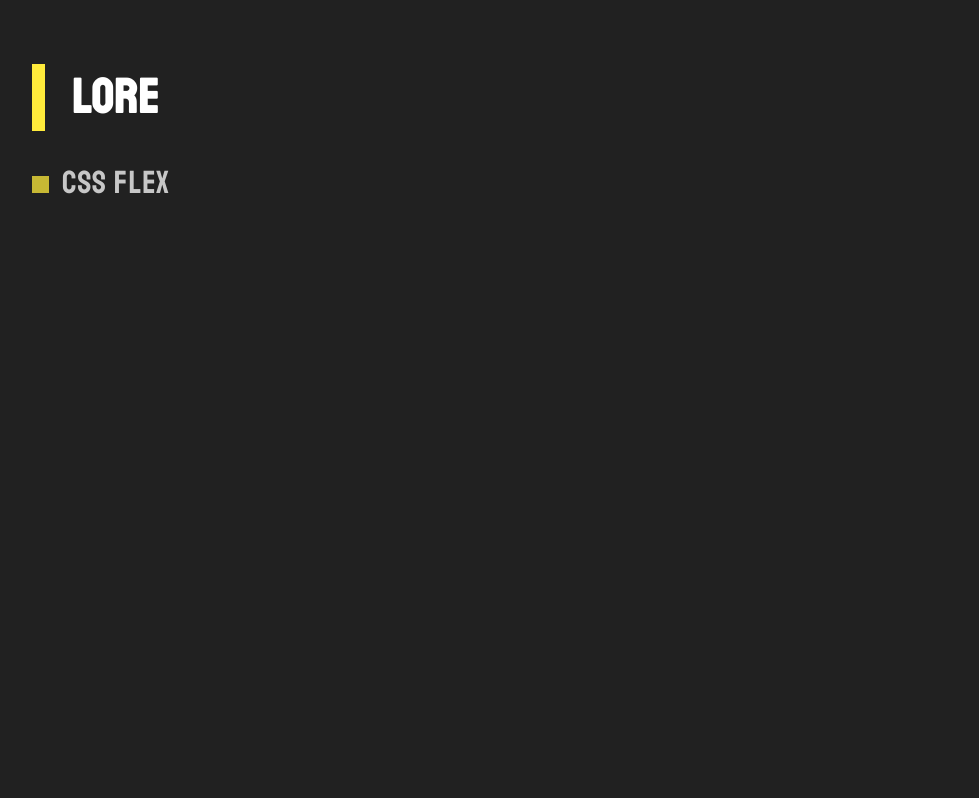
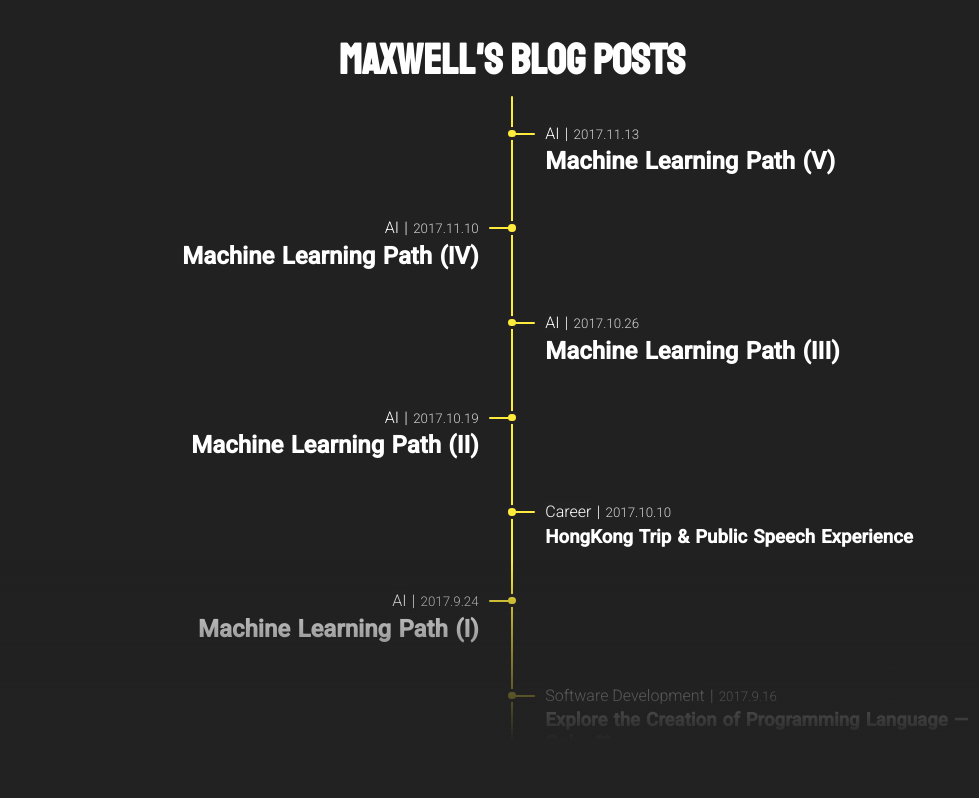
Before and after one commit to Alexius-Huang/Svartalvheim, a Nuxt app: page /ansuz in a window 1280 px wide. Shown: the top 798 px of the page, without its empty margins (128-1107 px from the left). Built offline with nearby package versions, Linux system fonts and the light colour scheme.

Commit message:
Ansuz - Able to show the blog posts timeline

```diff
--- a/pages/ansuz.vue
+++ b/pages/ansuz.vue
@@ -1,28 +1,74 @@
 <template>
   <main>
-    <div class="title-wrapper">
-      <h1 class="title">Lore</h1>
-    </div>
+    <h1 class="title">Maxwell's Blog Posts</h1>
 
-    <ul class="topics">
-      <li @click="openArticle('css-flex')">CSS Flex</li>
+    <ul class="timeline-layout">
+      <li v-for="{ created, title, category, id, link = '#' } in posts" :key="id">
+        <div class="info">
+          <span class="category">
+            <button>
+              {{ category }}
+            </button>
+          </span> |
+          <span class="date">{{ created.join('.') }}</span>
+        </div>
+        <h2
+          class="title"
+          :class="{ smaller: title.length > 30 }"
+        >
+          <a :href="link" target="_blank">{{ title }}</a>
+        </h2>
+      </li><!--
+   --><li v-if="hasMoreArticles" class="load-more">
+        <button @click="nextPage">Load More</button>
+      </li>
     </ul>
-
-    <div class="topic-wrapper" :class="{ active: !!topic }">
-      <nuxt-child />
-    </div>
   </main>
 </template>
 
 <script>
+import posts from '@/resources/ansuz/posts.json';
+
 export default {
+  data() {
+    return {
+      totalPosts: posts,
+      posts: [],
+      page: 1,
+      pageSize: 10,
+    };
+  },
   computed: {
-    topic() { return this.$route.params.topic; },
+    hasMoreArticles() {
+      const { page, pageSize, totalPosts } = this;
+      return totalPosts.length > (page * pageSize);
+    },
   },
   methods: {
     openArticle(topic) {
       this.$router.push({ name: 'ansuz-topic', params: { topic } });
     },
+    appendPostAnimation() {
+      const { totalPosts, posts, page, pageSize } = this;
+
+      if (posts.length < page * pageSize) {
+        const newPost = totalPosts[posts.length];
+        if (newPost) {
+          const newPosts = Array.from(posts);
+          newPosts.push(newPost);
+          this.posts = newPosts;
+
+          setTimeout(this.appendPostAnimation, 500);
+        }
+      }
+    },
+    nextPage() {
+      this.page += 1;
+      this.appendPostAnimation();
+    },
+  },
+  mounted() {
+    this.appendPostAnimation();
   },
 };
 </script>
@@ -35,53 +81,155 @@ export default {
 main
   width: 960px
   box-sizing: border-box
-  padding: 48pt 0
   margin: 0 auto
-  @include title-style
 
-  > ul.topics
-    margin-top: 24pt
-    box-sizing: border-box
-    display: block
+  &:before
+    content: ''
+    position: fixed
+    width: 100vw
+    height: 30vh
+    bottom: 0
+    left: 0
+    background-image: linear-gradient(to top, #222 25%, transparent 100%)
+    pointer-events: none
+    z-index: 100
 
+  > h1.title
+    color: white
+    padding: 25pt 0
+    margin: 0
+    text-align: center
+    font-family: $base-font-family
+
+  > ul.timeline-layout
+    position: relative
+    padding-bottom: 192pt
+    &:before
+      position: absolute
+      content: ''
+      width: 2px
+      height: calc(100% + 50px)
+      background-color: $yellow-500
+      left: 0
+      right: 0
+      top: -25px
+      margin: 0 auto
+      border-radius: 1pt
+
+    $time-pivot-size: 10pt
+    $gap-from-timeline: 25pt
     > li
+      font-size: 12pt
       color: white
-      font-size: 24pt
-      letter-spacing: .7pt
-      font-family: $base-font-family
-      opacity: .75
-      transition: .25s
-      cursor: pointer
+      font-family: $default-font-family
+      width: 50%
+      display: block
+      position: relative
+      animation: fade-in .25s
 
       &:before
+        position: absolute
         content: ''
-        display: inline-block
-        width: 12.5pt
-        height: 12.5pt
-        vertical-align: middle
+        width: $time-pivot-size
+        height: $time-pivot-size
+        border-radius: 50%
         background-color: $yellow-500
-        margin-right: 10pt
+        border: 3px solid #222
+        top: 6px
+
+      &:nth-child(even)
+        text-align: right
+        padding-right: $gap-from-timeline
+        &:before
+          right: (-$time-pivot-size / 2)
+      &:nth-child(odd)
+        text-align: left
+        padding-left: $gap-from-timeline
+        margin-left: 50%
+        &:before
+          left: (-$time-pivot-size / 2)
+
+      + li
+        margin-top: 30pt
+
+    > li > div.info
+      position: relative
+      height: 20pt
+      line-height: 20pt
+      &:before
+        content: ''
+        width: $gap-from-timeline - 10pt
+        height: 2px
+        position: absolute
+        background-color: $yellow-500
+        border-radius: 1px
+        top: 12px
+
+      > span.date
+        font-size: smaller
+        opacity: .8
+      > span.category
+        letter-spacing: .8px
+        > button
+          @include btn-reset
+          font-family: $default-font-family
+          font-weight: lighter
+          transition: .25s
+          &:hover
+            color: $yellow-500
+            transition: .25s
+
+    > li > h2.title
+      font-size: 18pt
+      &.smaller
+        font-size: 14pt
+
+    > li > h2.title > a
+      font-family: $default-font-family
+      text-decoration: none
+      color: white
+      transition: .25s
+      &:hover
+        color: $yellow-500
         transition: .25s
-      &:hover
-        opacity: 1
+
+    > li:nth-child(even) > div.info:before
+      right: -30px
+    > li:nth-child(odd) > div.info:before
+      left: -30px
+
+    > li.load-more
+      position: absolute
+      width: 100%
+      text-align: center
+      bottom: 100pt
+      padding: 0
+      &:nth-child(odd)
+        left: -50%
+      &:before
+        display: none
+      > button
+        @include btn-reset
+        font: 14pt/30pt $base-font-family
+        height: 30pt
+        color: $yellow-500
+        border: 2px solid $yellow-500
+        border-radius: 3px
+        padding: 0 10pt
         transition: .25s
-        &:before
-          border-radius: 2.5pt
+
+        &:hover
+          background-color: $yellow-500
+          color: #222
           transition: .25s
 
-  > div.topic-wrapper
-    position: fixed
-    left: 0
-    top: 0
+@media screen and (max-width: 960px)
+  main
     width: 100vw
-    height: 100vh
-    background-color: $grey-900
+
+@keyframes fade-in
+  0%
     opacity: 0
-    pointer-events: none
-    transition: .25s
-
-    &.active
-      opacity: 1
-      pointer-events: visible
-      transition: .25s
+  100%
+    opacity: 1
 </style>
--- a/pages/ansuz/_topic.vue
+++ /dev/null
@@ -1,13 +0,0 @@
-<template>
-  <section class="topic">
-  </section>
-</template>
-
-<script>
-export default {
-};
-</script>
-
-<style scoped lang="sass">
-section.topic
-</style>
--- /dev/null
+++ b/resources/ansuz/posts.json
@@ -0,0 +1,121 @@
+[
+  {
+    "created": [2017, 11, 13],
+    "title": "Machine Learning Path (V)",
+    "category": "AI",
+    "link": "https://medium.com/@maximilianhuang/machine-learning-path-v-cbdb47aa4680?source=your_stories_page---------------------------",
+    "id": 17
+  },
+  {
+    "created": [2017, 11, 10],
+    "title": "Machine Learning Path (IV)",
+    "category": "AI",
+    "link": "https://medium.com/@maximilianhuang/machine-learning-path-iv-565e55e9edf6?source=your_stories_page---------------------------",
+    "id": 16
+  },
+  {
+    "created": [2017, 10, 26],
+    "title": "Machine Learning Path (III)",
+    "category": "AI",
+    "link": "https://medium.com/@maximilianhuang/machine-learning-cost-function-e0abba6180ee?source=your_stories_page---------------------------",
+    "id": 15
+  },
+  {
+    "created": [2017, 10, 19],
+    "title": "Machine Learning Path (II)",
+    "category": "AI",
+    "link": "https://medium.com/@maximilianhuang/machine-learning-path-ii-34ceee877bb0?source=your_stories_page---------------------------",
+    "id": 14
+  },
+  {
+    "created": [2017, 10, 10],
+    "title": "HongKong Trip & Public Speech Experience",
+    "category": "Career",
+    "link": "https://medium.com/@maximilianhuang/hongkong-trip-public-speech-experience-368a6bcd1799?source=your_stories_page---------------------------",
+    "id": 13
+  },
+  {
+    "created": [2017, 9, 24],
+    "title": "Machine Learning Path (I)",
+    "category": "AI",
+    "link": "https://medium.com/@maximilianhuang/machine-learning-path-i-f6894c07d4b2?source=your_stories_page---------------------------",
+    "id": 12
+  },
+  {
+    "created": [2017, 9, 16],
+    "title": "Explore the Creation of Programming Language — Goby ❤",
+    "category": "Software Development",
+    "link": "https://medium.com/@maximilianhuang/explore-the-creation-of-programming-language-goby-c2006340bd1a?source=your_stories_page---------------------------",
+    "id": 11
+  },
+  {
+    "created": [2017, 5, 14],
+    "title": "My Experience During 5xRuby Internship",
+    "category": "Career",
+    "link": "https://medium.com/@maximilianhuang/my-experience-during-5xruby-internship-ade0e022085d?source=your_stories_page---------------------------",
+    "id": 10
+  },
+  {
+    "created": [2017, 5, 2],
+    "title": "Orbital Motion Image Gallery using JavaScript & jQuery",
+    "category": "JavaScript",
+    "link": "https://medium.com/@maximilianhuang/orbital-motion-image-gallery-using-javascript-jquery-d8281a70f561?source=your_stories_page---------------------------",
+    "id": 9
+  },
+  {
+    "created": [2017, 3, 30],
+    "title": "Beginning of the Journey in 5xRuby Inc.",
+    "category": "Career",
+    "link": "https://medium.com/@maximilianhuang/beginning-of-the-journey-in-5xruby-inc-4e7a0f7f4d79?source=your_stories_page---------------------------",
+    "id": 8
+  },
+  {
+    "created": [2017, 2, 8],
+    "title": "HTML5 Canvas (VI)",
+    "category": "JavaScript",
+    "link": "https://medium.com/@maximilianhuang/html5-canvas-vi-89bd18f13cbf?source=your_stories_page---------------------------",
+    "id": 7
+  },
+  {
+    "created": [2017, 2, 3],
+    "title": "HTML5 Canvas (V)",
+    "category": "JavaScript",
+    "link": "https://medium.com/@maximilianhuang/html5-canvas-v-89cae5ea877f?source=your_stories_page---------------------------",
+    "id": 6
+  },
+  {
+    "created": [2017, 2, 2],
+    "title": "HTML5 Canvas (IV)",
+    "category": "JavaScript",
+    "link": "https://medium.com/@maximilianhuang/html5-canvas-iv-a4c41552d50?source=your_stories_page---------------------------",
+    "id": 5
+  },
+  {
+    "created": [2017, 1, 29],
+    "title": "Introduction to ThreeJS",
+    "category": "JavaScript",
+    "link": "https://medium.com/@maximilianhuang/introduction-to-threejs-c4fdd17550da?source=your_stories_page---------------------------",
+    "id": 4
+  },
+  {
+    "created": [2017, 1, 24],
+    "title": "HTML5 Canvas (III)",
+    "category": "JavaScript",
+    "link": "https://medium.com/@maximilianhuang/html5-canvas-iii-da2119d08d2e?source=your_stories_page---------------------------",
+    "id": 3
+  },
+  {
+    "created": [2017, 1, 19],
+    "title": "HTML5 Canvas (II)",
+    "category": "JavaScript",
+    "link": "https://medium.com/@maximilianhuang/html5-canvas-ii-e6681788fffe?source=your_stories_page---------------------------",
+    "id": 2
+  },
+  {
+    "created": [2017, 1, 5],
+    "title": "HTML5 Canvas (I)",
+    "category": "JavaScript",
+    "link": "https://medium.com/@maximilianhuang/html5-canvas-i-ae2b358a9ef8?source=your_stories_page---------------------------",
+    "id": 1
+  }
+]
```
